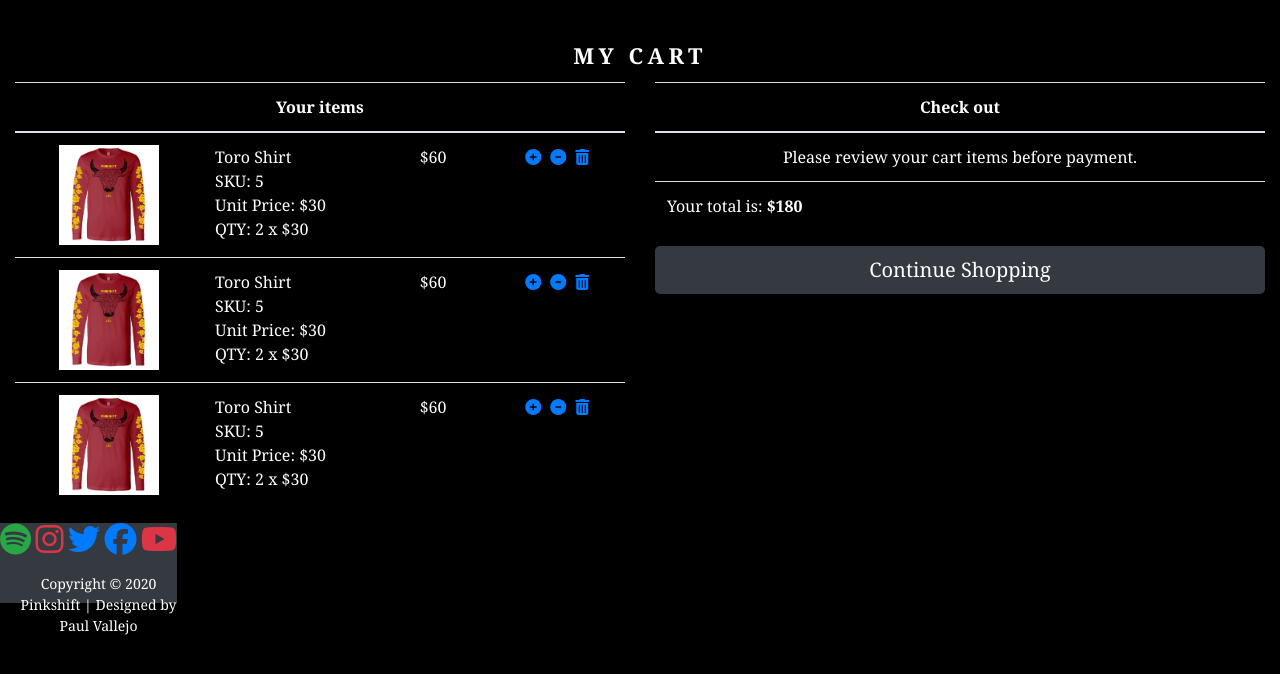
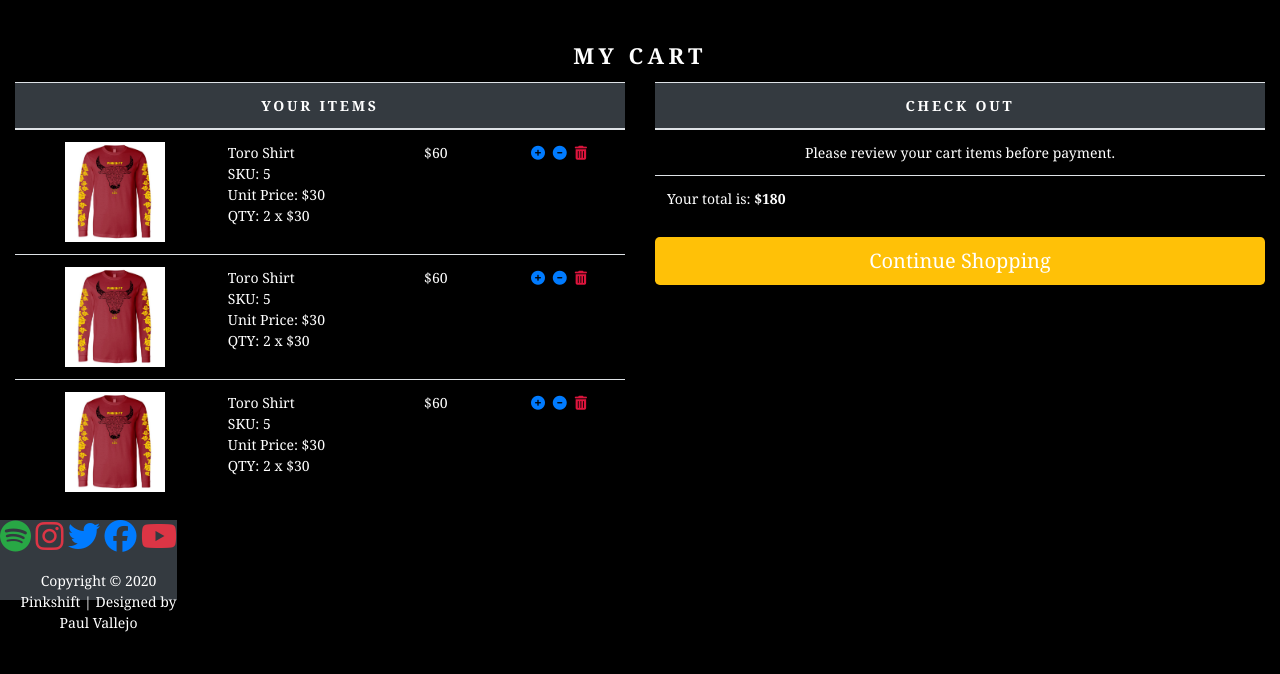
Before and after one commit to paulvallejo/Pinkshift-Website, a Django app: page /cart in a window 1280 px wide. Shown: the part 69-743 px from the top of the page. Run offline with Django 3.2, Linux system fonts and the light colour scheme; data comes from the database, SQL or seed files in the repository; some libraries are stand-ins or nearby versions.

Commit message:
Made the cart page prettier

```diff
--- /dev/null
+++ b/Final_Project/store/static/css/cart.css
@@ -0,0 +1,15 @@
+.cart_table {
+    min-width: 400px;
+    font-size: 14px;
+}
+
+.cart_thead {
+    font-weight: normal;
+    text-transform: uppercase;
+    letter-spacing: .2em;
+}
+
+.cart_icon {
+    text-decoration: none;
+    color: crimson !important;
+}
--- a/Final_Project/store/templates/base.html
+++ b/Final_Project/store/templates/base.html
@@ -14,6 +14,7 @@ laying out the website's content.
     <link rel="stylesheet" href="https://cdn.jsdelivr.net/npm/bootstrap@4.5.3/dist/css/bootstrap.min.css" integrity="sha384-TX8t27EcRE3e/ihU7zmQxVncDAy5uIKz4rEkgIXeMed4M0jlfIDPvg6uqKI2xXr2" crossorigin="anonymous">
     <link rel="stylesheet" href="{% static 'css/base.css' %}">
     <link rel="stylesheet" href="{% static 'css/style.css' %}">
+    <link rel="stylesheet" href="{% static 'css/cart.css' %}">
 
     <!-- FontAwesome Kit Code -->
     <script src="https://kit.fontawesome.com/350e5db924.js" crossorigin="anonymous"></script>
--- a/Final_Project/store/templates/cart.html
+++ b/Final_Project/store/templates/cart.html
@@ -14,8 +14,8 @@ Cart
 </div>
 <div class="row mx-auto">
     <div class="col-12 col-sm-12 col-md-12 col-lg-6 text-center">
-        <table class="table">
-            <thead>
+        <table class="table cart_table">
+            <thead class="cart_thead bg-dark">
                 <tr>
                     <th class="text-white" colspan="4" style="font-family:'Georgia'">
                         Your items
@@ -44,15 +44,15 @@ Cart
                     <td>
                         &nbsp<a href=""><i class="fas fa-plus-circle"></i></a>
                         &nbsp<a href=""><i class="fas fa-minus-circle"></i></a>
-                        &nbsp<a href=""><i class="fas fa-trash-alt"></i></a>
+                        &nbsp<a href=""><i class="fas fa-trash-alt cart_icon"></i></a>
                     </td>
                 </tr>
             {% endfor %}
         </table>
     </div>
     <div class="col-12 col-sm-12 col-md-12 col-lg-6 text-center">
-        <table class="table">
-            <thead>
+        <table class="table cart_table">
+            <thead class="cart_thead bg-dark">
                 <tr>
                     <th class="text-white" colspan="4" style="font-family:'Georgia'">
                         Check out
@@ -74,7 +74,7 @@ Cart
         </table>
         <div class="mx-auto">
             <a href="" style="text-decoration: none;">
-                <button type="button" class="btn btn-lg btn-block bg-dark text-white" style="font-family:'Georgia'">
+                <button type="button" class="btn btn-lg btn-block bg-warning text-white" style="font-family:'Georgia'">
                     Continue Shopping
                 </button>
             </a>
```
